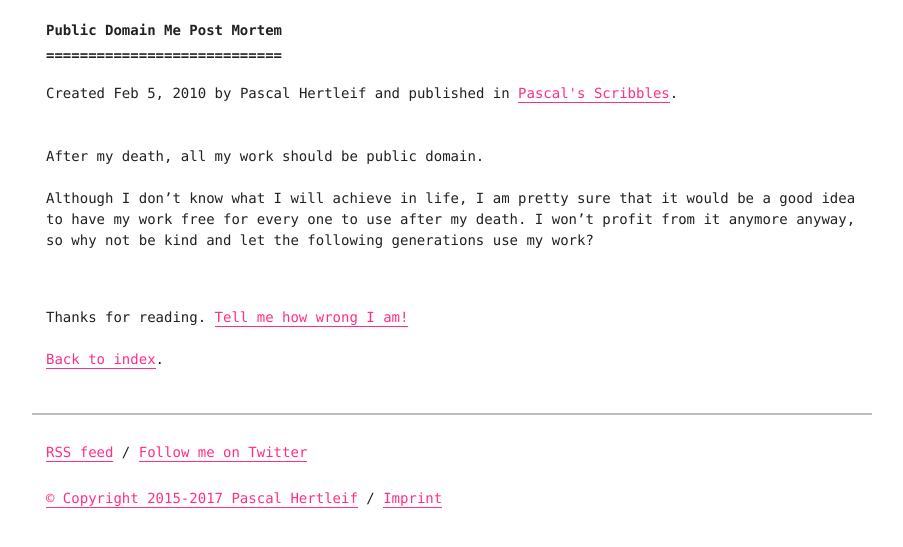
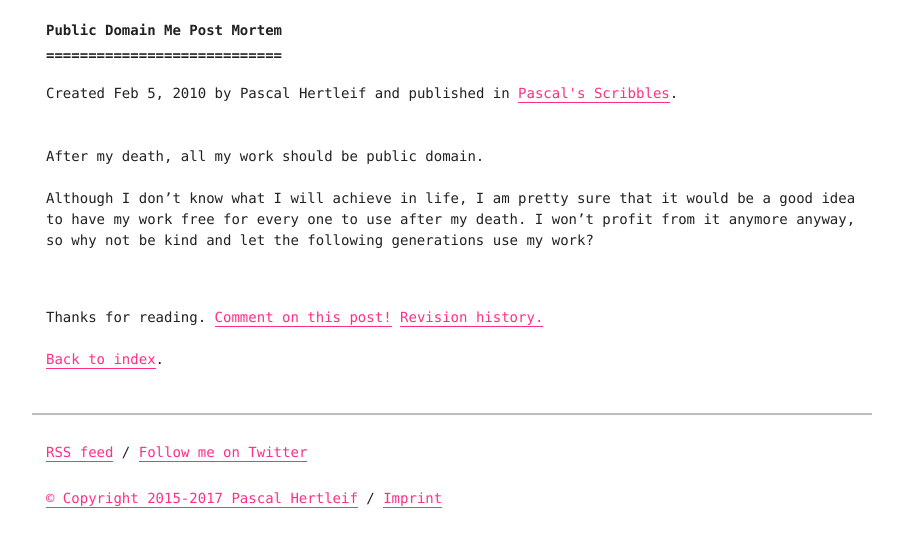
Before and after one commit to killercup/scribbles, a Jekyll site: the page built from _posts/2010-02-05-public-domain-me-post-mortem.md, in a window 1280 px wide. Shown: the top 547 px of the page, without its empty margins (188-1091 px from the left). Built offline with Jekyll 4.4.1, drawn with Linux system fonts in a browser that asks for light colours.

Commit message:
Add revisions url to posts, nicer comments links

```diff
--- a/_config.yml
+++ b/_config.yml
@@ -10,7 +10,9 @@ twitter: # this site's twitter account
   username: killercup
 imprint_url: https://pascalhertleif.de/impressum/
 license_url: https://creativecommons.org/licenses/by-nc/4.0/
-feedback_url: https://github.com/killercup/scribbles/issues
+feedback_url: https://github.com/killercup/scribbles/issues/new
+repository_url: https://github.com/killercup/scribbles
+post_revisions_url: https://github.com/killercup/scribbles/commits/gh-pages/
 
 # Posts
 permalink: "/:title.html"
--- a/_layouts/post.html
+++ b/_layouts/post.html
@@ -21,7 +21,8 @@ layout: default
   <footer class="article-footer">
     <p>
       Thanks for reading.
-      <a href="{{site.feedback_url}}">Tell me how wrong I am!</a>
+      <a href="{{site.feedback_url}}">Comment on this post!</a>
+      <a href="{{site.post_revisions_url}}{{page.path}}">Revision history.</a>
     </p>
     {% if page.discussions.size > 0 %}
     <p>
```
